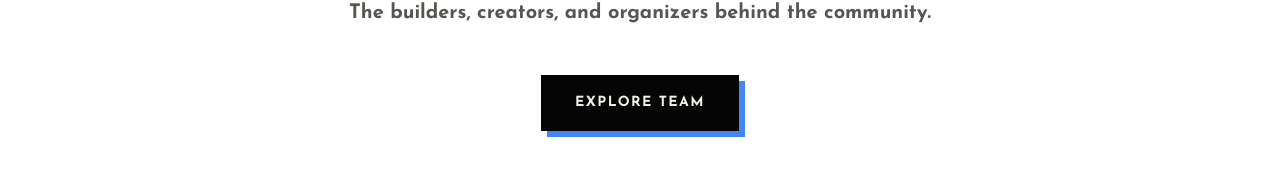
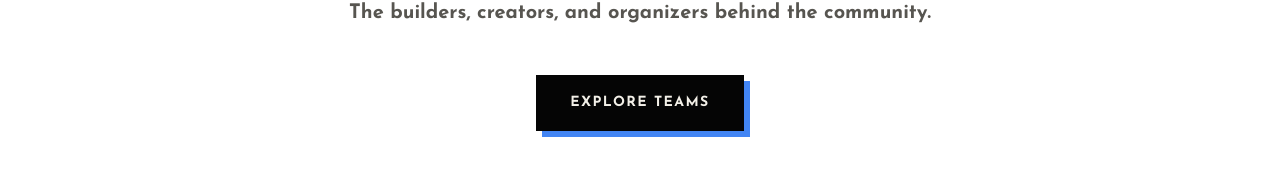
Before and after one commit to gdgoncampusfiem-dev/GdgOfficial, a Next.js app in the folder frontend/: page /domains in a window 1280 px wide. Shown: the part 3641-3816 px from the top of the page. Built offline with nearby package versions, Linux system fonts and the light colour scheme.

Commit message:
explore teams

```diff
--- a/frontend/src/pages/domains.tsx
+++ b/frontend/src/pages/domains.tsx
@@ -315,7 +315,7 @@ export default function Domains() {
               className="px-8 py-4 bg-[#050505] text-[#F3F0E8] font-black uppercase tracking-widest text-sm shadow-[6px_6px_0px_#4285F4] hover:shadow-[2px_2px_0px_#4285F4] hover:translate-x-1 hover:translate-y-1 transition-all border-[2px] border-[#050505]"
               onClick={() => window.location.href = '/teams'}
             >
-              Explore Team
+              Explore Teams
             </motion.button>
           </div>
         </section>
```
